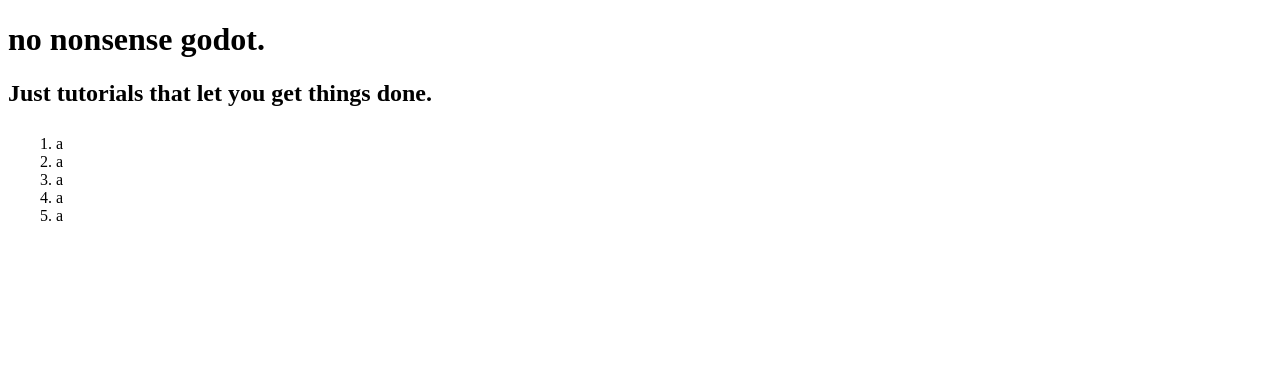
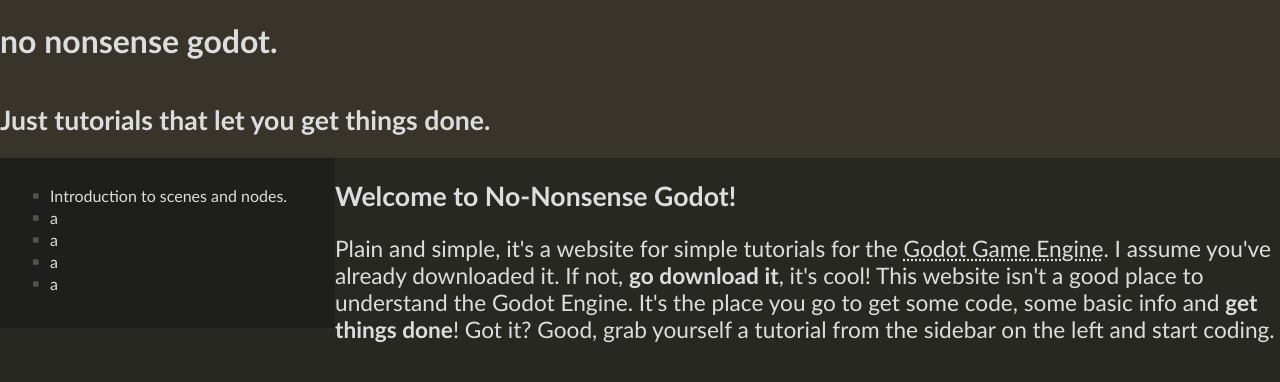
Before and after one commit to aridai-shi/NoNonsenseGodot, a plain HTML site: page index.html in a window 1280 px wide. Drawn offline with Linux system fonts and the light colour scheme.

Commit message:
Update CSS (TODO: make sidebar fill height regardless of article length)

```diff
--- a/index.html
+++ b/index.html
@@ -6,6 +6,7 @@
     <meta http-equiv="X-UA-Compatible" content="IE=edge">
     <meta name="viewport" content="width=device-width, initial-scale=1.0">
     <script src="js/resize-iframe.js"></script>
+    <link rel="stylesheet" href="style.css">
     <title>no nonsense godot.</title>
 </head>
 
@@ -14,7 +15,16 @@
         <h1>no nonsense godot.</h1>
         <h2>Just tutorials that let you get things done.</h2>
     </div>
-    <iframe src="sidebar.html" width="100%" height="200px" frameborder="0" onload="autoResize(this)"></iframe>
+    <div class="under-banner">
+        <iframe src="sidebar.html" class="sidebar" width="100%" height="80%" frameborder="0" onload="autoResize(this)"></iframe>
+        <article>
+            <h2>Welcome to No-Nonsense Godot!</h2>
+            <p>Plain and simple, it's a website for simple tutorials for the <a href="https://godotengine.org/download">Godot Game Engine</a>. I assume you've already downloaded it. If not, <b>go download it</b>, it's cool! This website isn't a good place
+                to understand the Godot Engine. It's the place you go to get some code, some basic info and <b>get things
+                    done</b>! Got it? Good, grab yourself a tutorial from the sidebar on the left and start coding.
+            </p>
+        </article>
+    </div>
 </body>
 
 </html>
--- a/js/resize-iframe.js
+++ b/js/resize-iframe.js
@@ -6,7 +6,6 @@ function autoResize(ele) {
         newheight = ele.contentWindow.document.body.scrollHeight;
         newwidth = ele.contentWindow.document.body.scrollWidth;
     }
-
-    ele.height = (newheight) + "px";
+    ele.height = "100%";
     ele.width = (newwidth) + "px";
 }
--- /dev/null
+++ b/sidebar-points.css
@@ -0,0 +1,17 @@
+ul {
+    list-style: none;
+}
+
+body {
+    background-color: #1e1f1c;
+}
+
+ul li::before {
+    content: "\25AA";
+    color: #53554c;
+    font-weight: bold;
+    font-size: large;
+    display: inline-block;
+    width: 1em;
+    margin-left: -1em;
+}
--- a/sidebar.html
+++ b/sidebar.html
@@ -1,9 +1,24 @@
-<aside>
-    <ol>
-        <li>a</li>
-        <li>a</li>
-        <li>a</li>
-        <li>a</li>
-        <li>a</li>
-    </ol>
-</aside>
+<!DOCTYPE html>
+<html lang="en">
+
+<head>
+    <meta charset="UTF-8">
+    <meta http-equiv="X-UA-Compatible" content="IE=edge">
+    <meta name="viewport" content="width=device-width, initial-scale=1.0">
+    <link rel="stylesheet" href="style.css">
+    <link rel="stylesheet" href="sidebar-points.css">
+</head>
+
+<body>
+    <aside class="bar">
+        <ul>
+            <li>Introduction to scenes and nodes.</li>
+            <li>a</li>
+            <li>a</li>
+            <li>a</li>
+            <li>a</li>
+        </ul>
+    </aside>
+</body>
+
+</html>
--- a/style.css
+++ b/style.css
@@ -0,0 +1,57 @@
+.sidebar {
+    float: left;
+    width: 25%;
+    padding: 10px;
+    background-color: #1e1f1c;
+    position: relative;
+    flex: 1 1 auto;
+    height: 100%
+}
+
+body {
+    font-family: 'Trebuchet MS', sans-serif;
+    background-color: #272822;
+    color: #dddddd;
+}
+
+.under-banner {
+    display: flex;
+    justify-content: center;
+    align-content: center;
+    flex-direction: row;
+    height: 100%;
+    align-items: stretch;
+}
+
+article {
+    width: 75%;
+    font-size: 17pt;
+    flex: 1 1 auto;
+}
+
+p {
+    font-weight: 100;
+}
+
+h2 {
+    font-size: 20pt;
+}
+
+a {
+    color: #dddddd;
+    text-decoration-style: dotted;
+}
+
+body,
+html {
+    padding: 0px;
+    margin: 0px;
+}
+
+.banner {
+    background-color: #38342c;
+    display: flex;
+    justify-content: center;
+    align-content: center;
+    flex-direction: column;
+}
```
